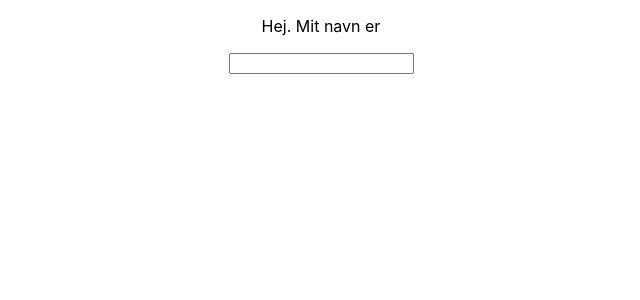
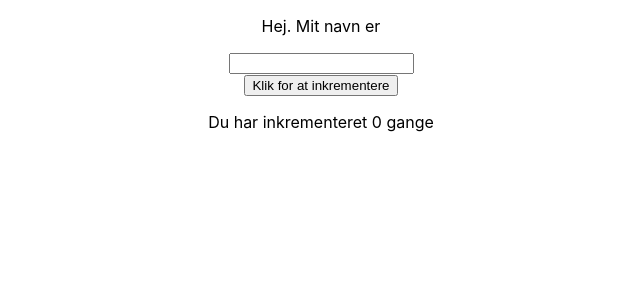
Before and after one commit to RasmusDahlJensen/react-hooks, a React (Create React App) app in the folder react-hooks/: page / in a window 1280 px wide. Shown: the top 300 px of the page, without its empty margins (319-959 px from the left). Built offline with nearby package versions, Linux system fonts and the light colour scheme.

Commit message:
Finished counter

```diff
--- a/react-hooks/src/App.jsx
+++ b/react-hooks/src/App.jsx
@@ -1,10 +1,12 @@
 import "./App.css";
 import { Greeting } from "./Components/Greeting";
+import { Counter } from "./Components/Counter";
 
 function App() {
 	return (
 		<div className="App">
 			<Greeting />
+			<Counter />
 		</div>
 	);
 }
--- /dev/null
+++ b/react-hooks/src/Components/Counter.jsx
@@ -0,0 +1,13 @@
+import { useState } from "react";
+
+export const Counter = () => {
+	let [value, setValue] = useState(0);
+	return (
+		<>
+			<button onClick={(e) => setValue(value + 1)}>
+				Klik for at inkrementere
+			</button>
+			<p>Du har inkrementeret {value} gange</p>
+		</>
+	);
+};
```
